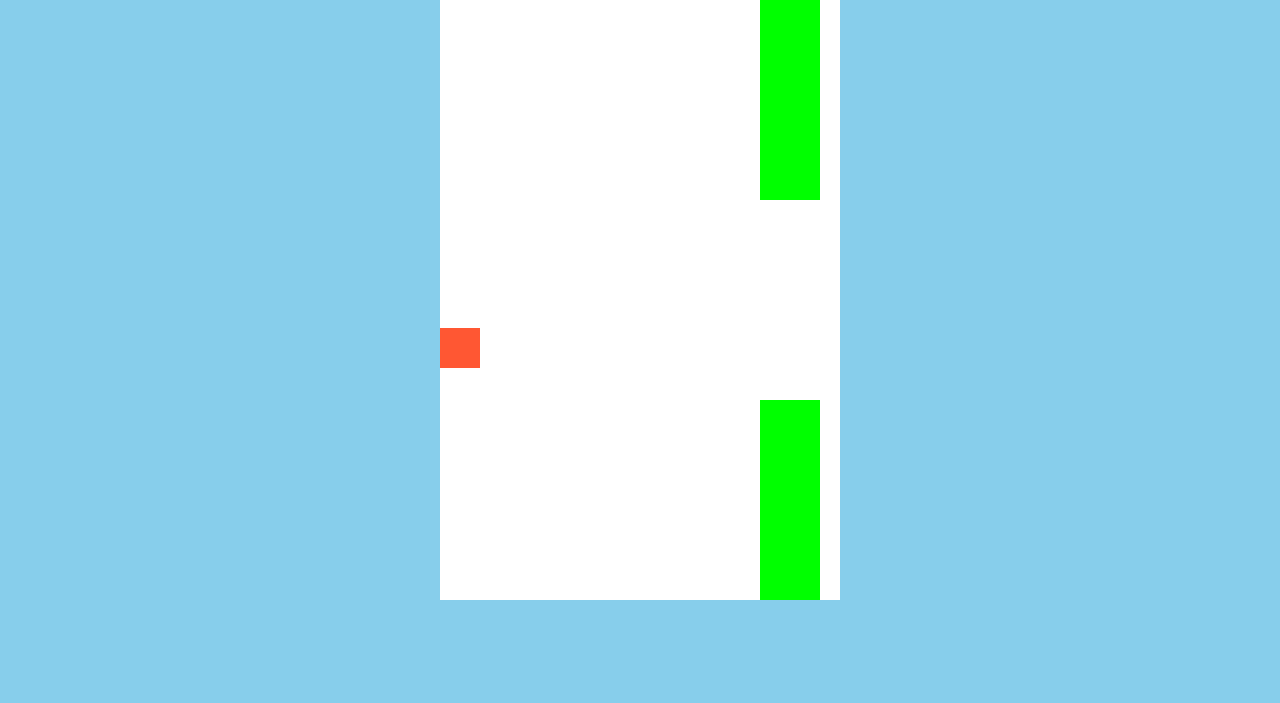
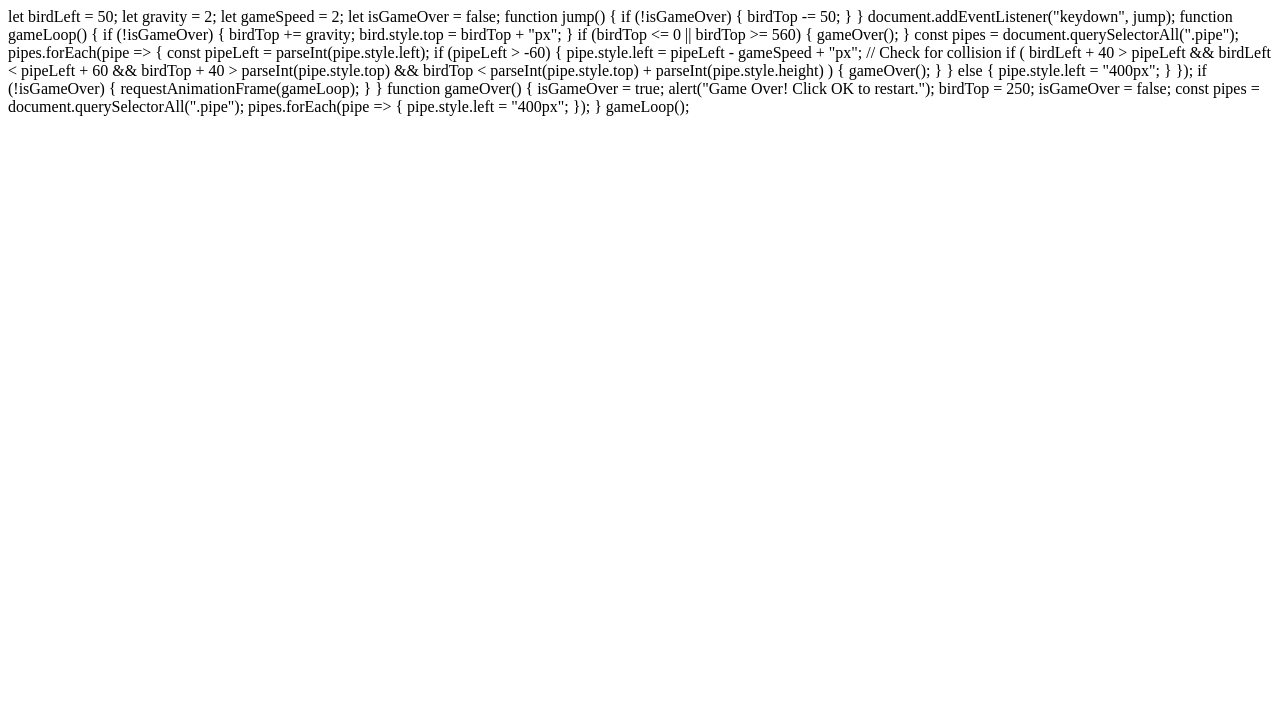
Before and after one commit to Abhishek-collab1/Abhishek, a plain HTML site: page index.html in a window 1280 px wide. Drawn offline with Linux system fonts and the light colour scheme.

Commit message:
Update index.html

```diff
--- a/index.html
+++ b/index.html
@@ -1,46 +1,5 @@
-<!DOCTYPE html>
-<html lang="en">
-<head>
-    <meta charset="UTF-8">
-    <meta name="viewport" content="width=device-width, initial-scale=1.0">
-    <title>Flappy Bird</title>
-    <style>
-        body {
-            margin: 0;
-            padding: 0;
-            background-color: #87CEEB;
-        }
-        #game-container {
-            position: relative;
-            width: 400px;
-            height: 600px;
-            margin: 0 auto;
-            background-color: #FFFFFF;
-            overflow: hidden;
-        }
-        #bird {
-            position: absolute;
-            width: 40px;
-            height: 40px;
-            background-color: #FF5733;
-        }
-        .pipe {
-            position: absolute;
-            width: 60px;
-            background-color: #00FF00;
-            outline: none; /* Remove outline */
-        }
-    </style>
-</head>
-<body>
-    <div id="game-container">
-        <div id="bird"></div>
-        <div class="pipe" style="height: 200px; top: 0; left: 200px;"></div>
-        <div class="pipe" style="height: 300px; top: 400px; left: 300px;"></div>
-    </div>
-    <script>
-        const bird = document.getElementById("bird");
-        let birdTop = 250;
+
+
         let birdLeft = 50;
         let gravity = 2;
         let gameSpeed = 2;
```
